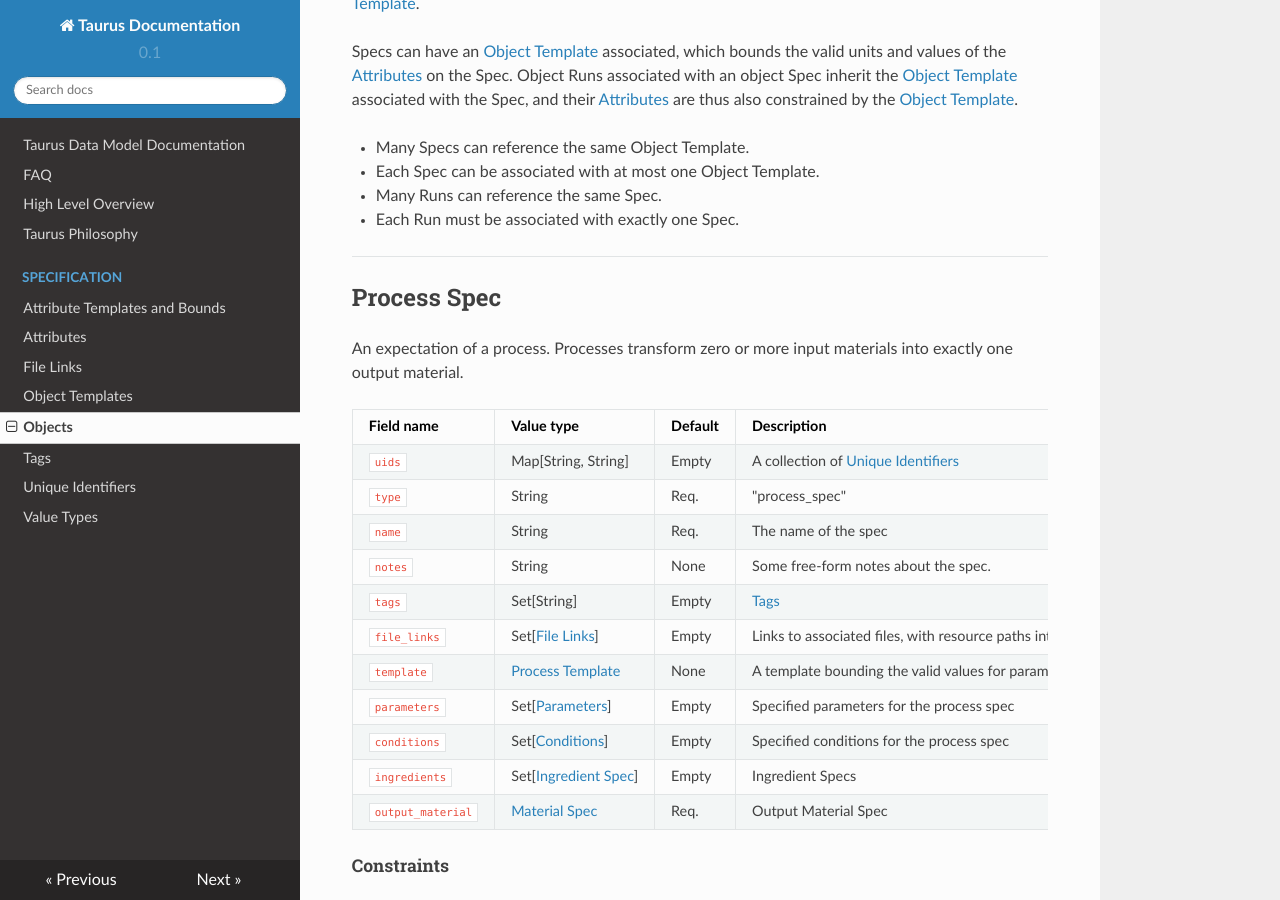
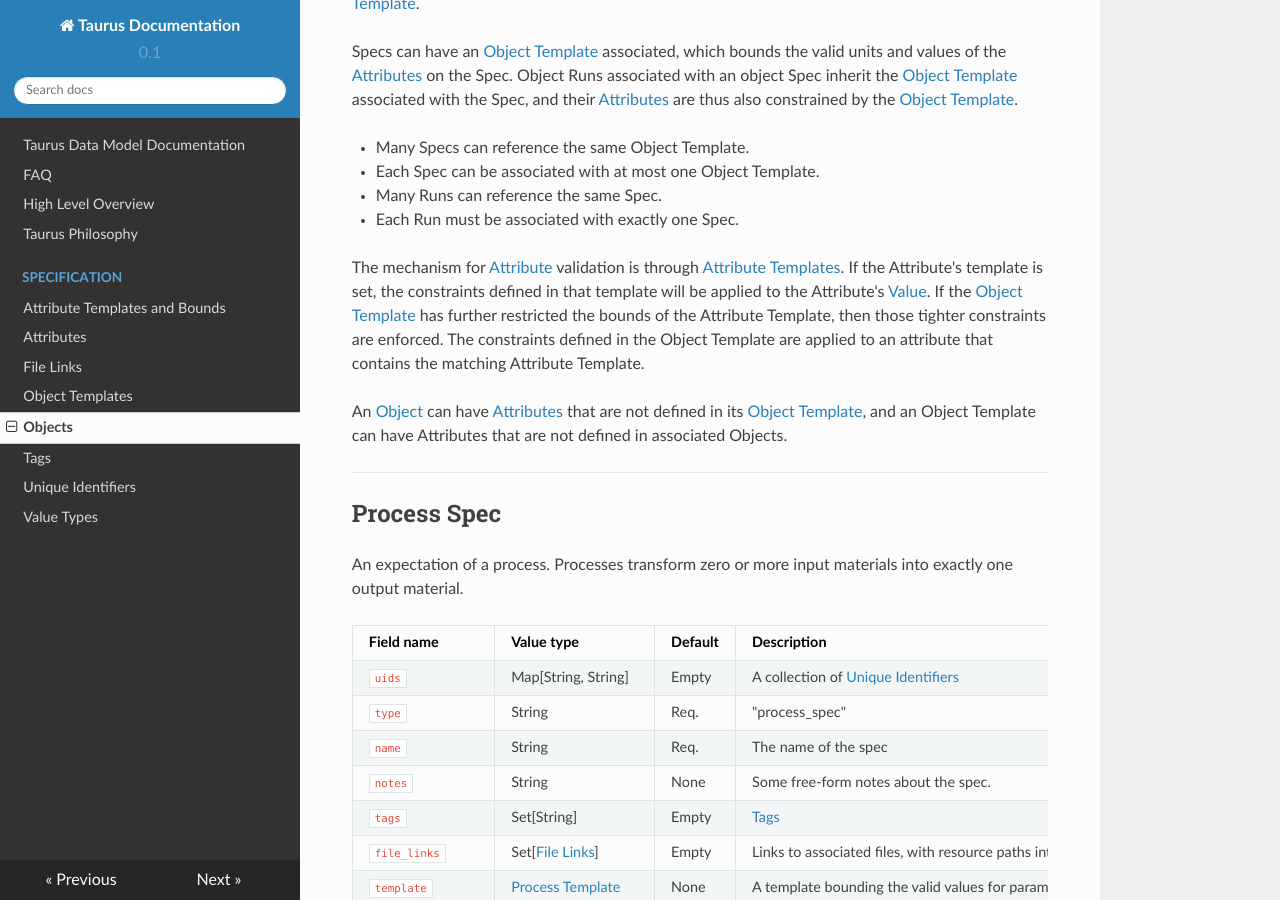
Before and after one commit to CitrineInformatics/gemd-docs, an MkDocs documentation site: the page built from docs/specification/objects.md, in a window 1280 px wide and 900 px high, scrolled down 409 px. Built offline with MkDocs 1.6.1, drawn with Linux system fonts in a browser that asks for light colours; nearby versions of some CDN libraries.

Commit message:
Added a description regarding attribute validation to Objects.md

```diff
--- a/docs/specification/objects.md
+++ b/docs/specification/objects.md
@@ -19,6 +19,11 @@
 * Each Spec can be associated with at most one Object Template.
 * Many Runs can reference the same Spec.
 * Each Run must be associated with exactly one Spec.
+
+
+The mechanism for [Attribute](../attributes) validation is through [Attribute Templates](../attribute-templates).  If the Attribute's template is set, the constraints defined in that template will be applied to the Attribute's [Value](../value-types).  If the [Object Template](../object-templates/) has further restricted the bounds of the Attribute Template, then those tighter constraints are enforced.  The constraints defined in the Object Template are applied to an attribute that contains the matching Attribute Template.
+
+An [Object](../objects) can have [Attributes](../attributes) that are not defined in its [Object Template](../object-templates), and an Object Template can have Attributes that are not defined in associated Objects.
 
 ---
 ## Process Spec
```
